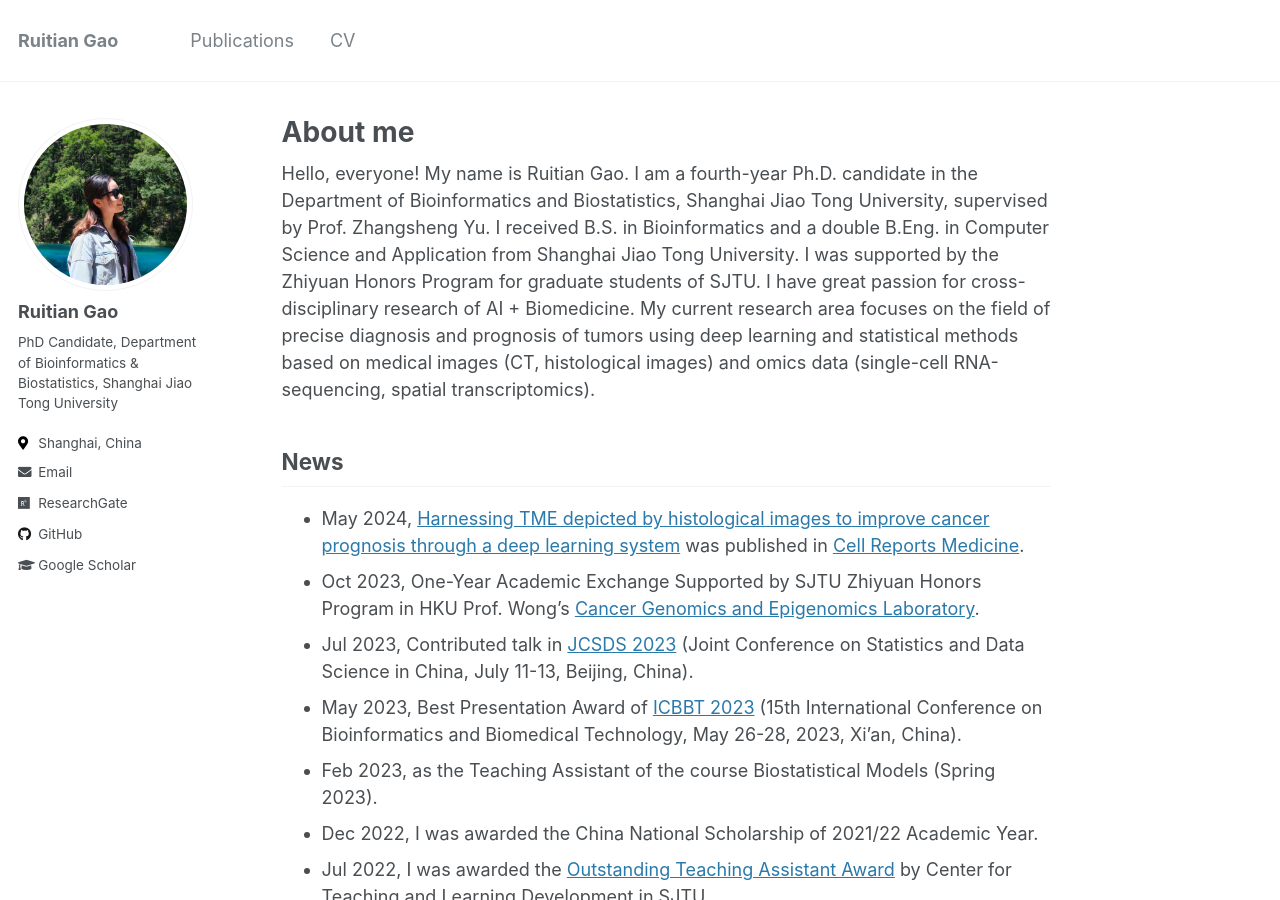
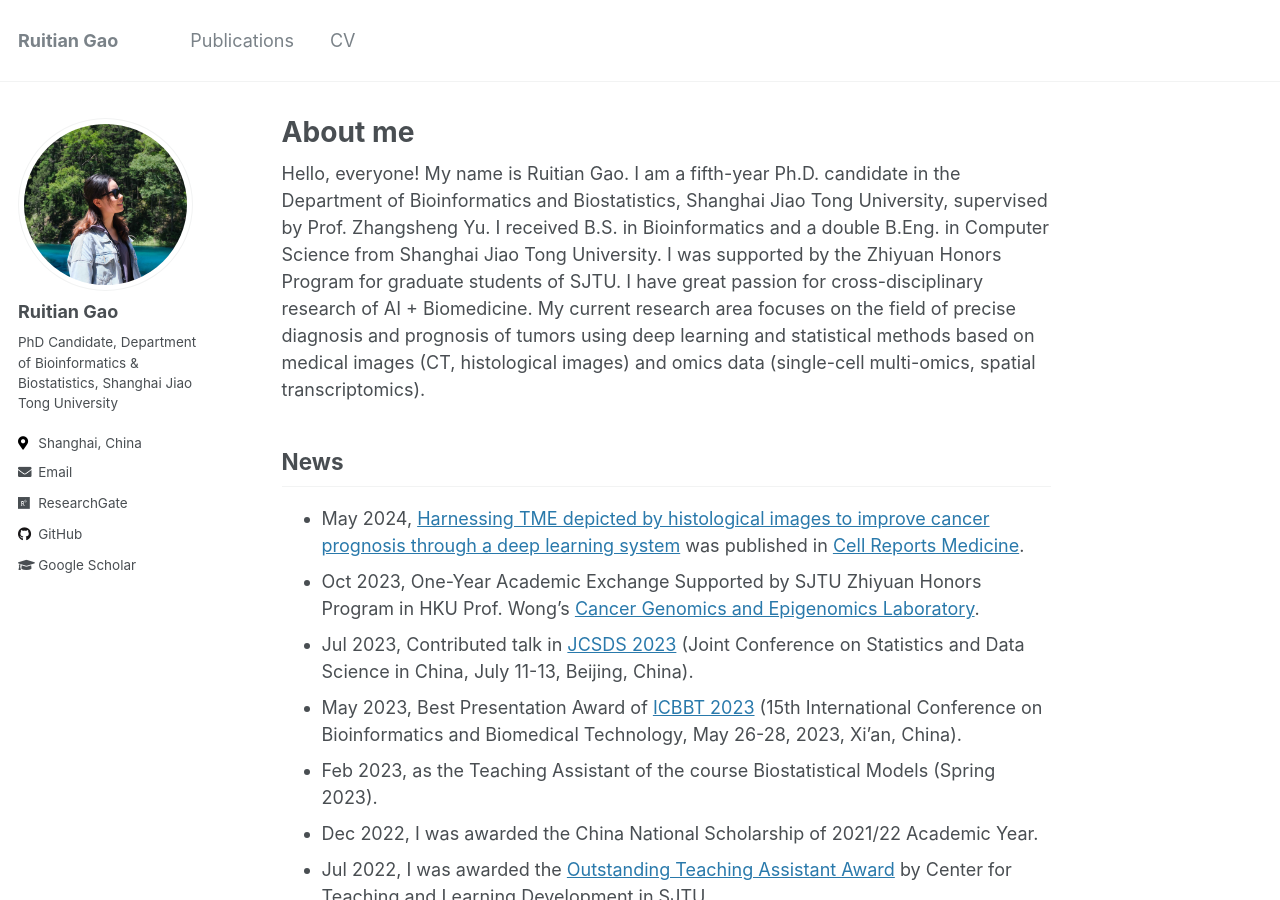
Before and after one commit to ruitian-olivia/ruitian-olivia.github.io, a Jekyll site: the page built from _pages/about.md, in a window 1280 px wide and 900 px high. Built offline with Jekyll 4.4.1, drawn with Linux system fonts in a browser that asks for light colours.

Commit message:
Update about.md
Update the content of homepage.

```diff
--- a/_pages/about.md
+++ b/_pages/about.md
@@ -8,7 +8,7 @@ redirect_from:
   - /about.html
 ---
 
-Hello, everyone! My name is Ruitian Gao. I am a fourth-year Ph.D. candidate in the Department of Bioinformatics and Biostatistics, Shanghai Jiao Tong University, supervised by Prof. Zhangsheng Yu. I received B.S. in Bioinformatics and a double B.Eng. in Computer Science and Application from Shanghai Jiao Tong University. I was supported by the Zhiyuan Honors Program for graduate students of SJTU. I have great passion for cross-disciplinary research of AI + Biomedicine. My current research area focuses on the field of precise diagnosis and prognosis of tumors using deep learning  and statistical methods based on medical images (CT, histological images) and omics data (single-cell RNA-sequencing, spatial transcriptomics).
+Hello, everyone! My name is Ruitian Gao. I am a fifth-year Ph.D. candidate in the Department of Bioinformatics and Biostatistics, Shanghai Jiao Tong University, supervised by Prof. Zhangsheng Yu. I received B.S. in Bioinformatics and a double B.Eng. in Computer Science from Shanghai Jiao Tong University. I was supported by the Zhiyuan Honors Program for graduate students of SJTU. I have great passion for cross-disciplinary research of AI + Biomedicine. My current research area focuses on the field of precise diagnosis and prognosis of tumors using deep learning and statistical methods based on medical images (CT, histological images) and omics data (single-cell multi-omics, spatial transcriptomics).
 
 ## News
 - May 2024, [Harnessing TME depicted by histological images to improve cancer prognosis through a deep learning system](https://www.cell.com/cell-reports-medicine/fulltext/S2666-3791(24)00205-2) was published in [Cell Reports Medicine](https://www.cell.com/cell-reports-medicine/home).
```
